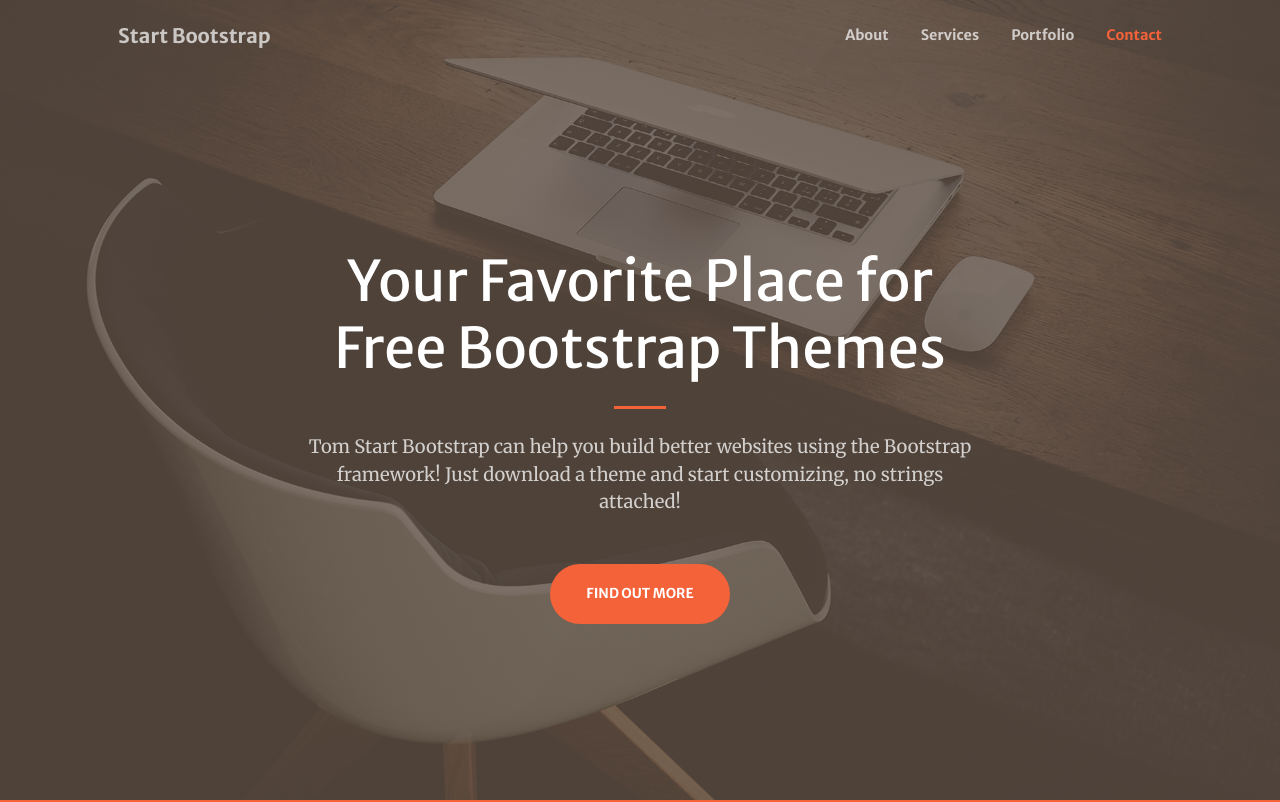
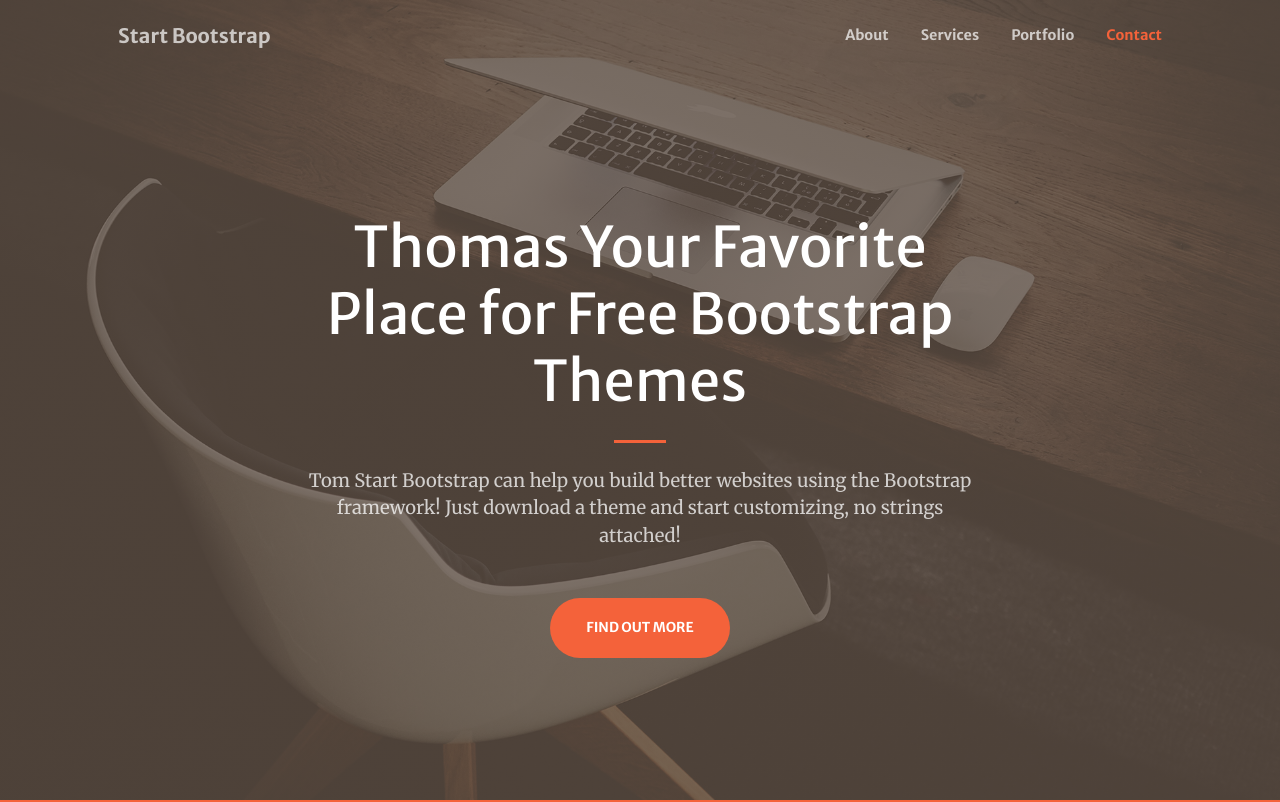
Before and after one commit to thomasrthompsonllc/github.io, a plain HTML site: page index.html in a window 1280 px wide. Shown: the top 802 px of the page. Drawn offline with nearby package versions, Linux system fonts and the light colour scheme; some packages are replaced by stand-ins of ours; a script that the page names is missing.

Commit message:
Update index.html

```diff
--- a/index.html
+++ b/index.html
@@ -39,7 +39,7 @@
             <div class="container px-4 px-lg-5 h-100">
                 <div class="row gx-4 gx-lg-5 h-100 align-items-center justify-content-center text-center">
                     <div class="col-lg-8 align-self-end">
-                        <h1 class="text-white font-weight-bold">Your Favorite Place for Free Bootstrap Themes</h1>
+                        <h1 class="text-white font-weight-bold">Thomas Your Favorite Place for Free Bootstrap Themes</h1>
                         <hr class="divider" />
                     </div>
                     <div class="col-lg-8 align-self-baseline">
```
